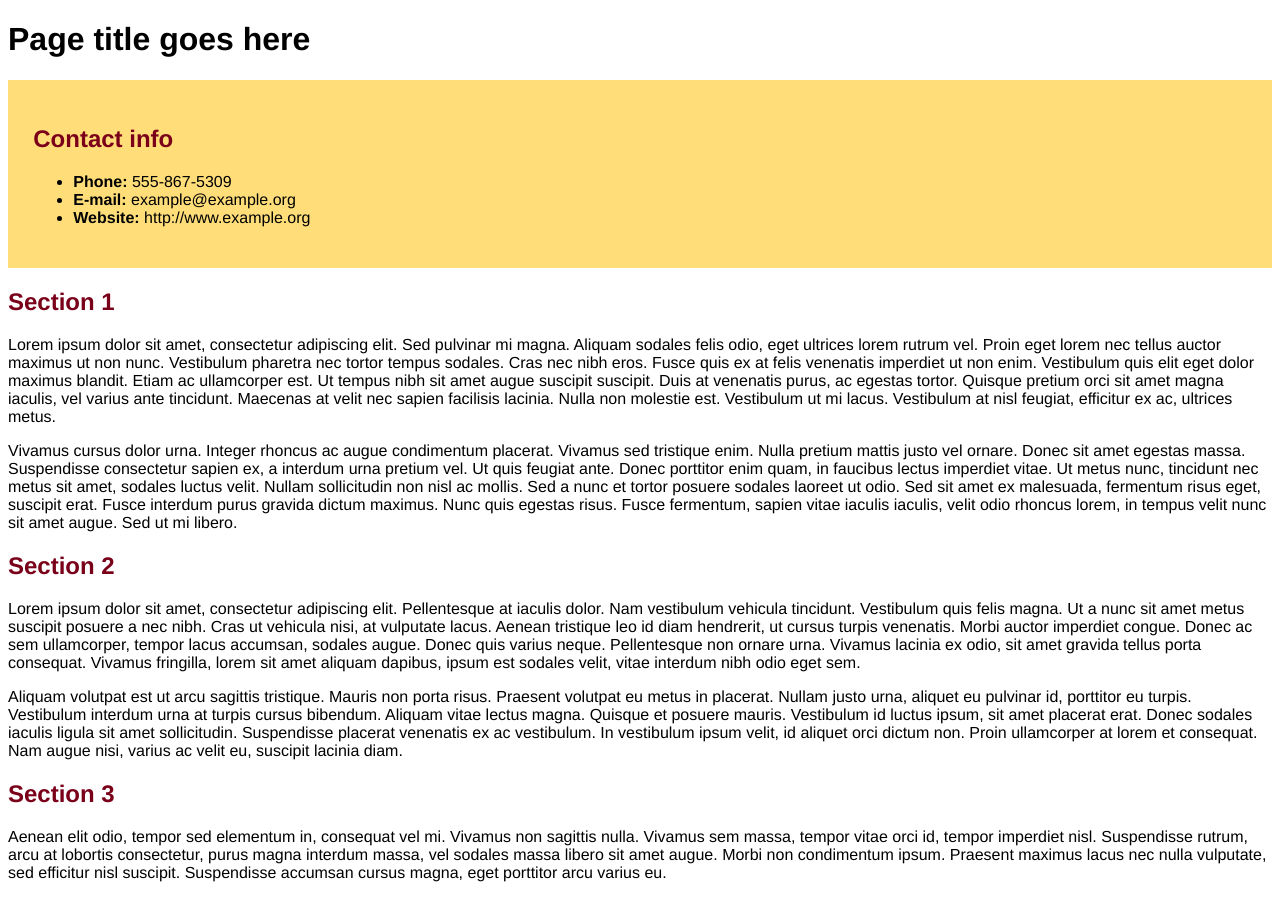
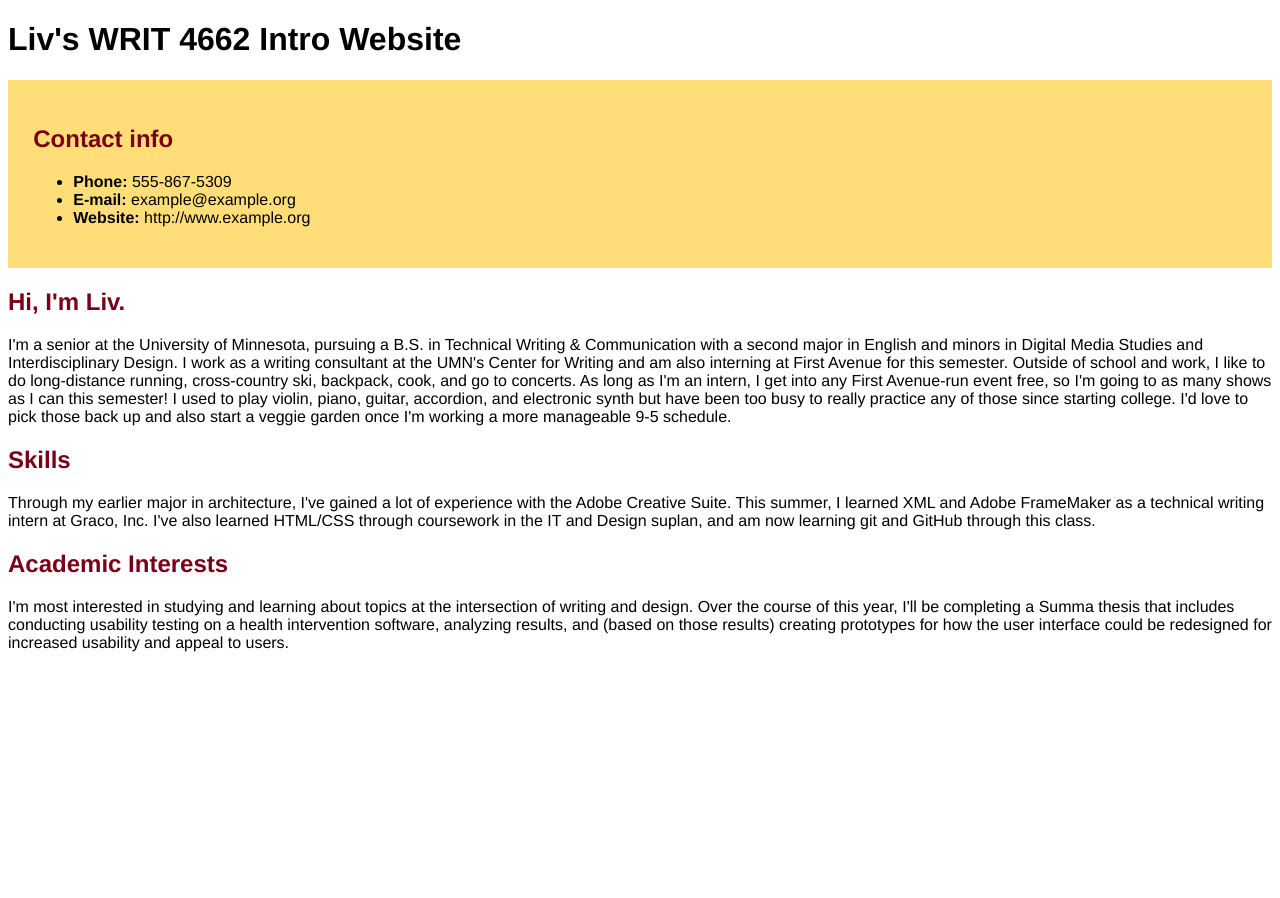
Before and after one commit to liv-riggins/4662-intro, a plain HTML site: page index.html in a window 1280 px wide. After the commit the page ends 800 px from the top, so only its background shows below. Drawn offline with Linux system fonts and the light colour scheme.

Commit message:
added intro information

```diff
--- a/index.html
+++ b/index.html
@@ -6,7 +6,7 @@
 
 <body>
 
-<h1>Page title goes here</h1>
+<h1>Liv's WRIT 4662 Intro Website</h1>
 
 <div id="contact">
 <h2>Contact info</h2>
@@ -17,21 +17,17 @@
 </ul>
 </div>
 
-<h2>Section 1</h2>
+<h2>Hi, I'm Liv.</h2>
 
-<p>Lorem ipsum dolor sit amet, consectetur adipiscing elit. Sed pulvinar mi magna. Aliquam sodales felis odio, eget ultrices lorem rutrum vel. Proin eget lorem nec tellus auctor maximus ut non nunc. Vestibulum pharetra nec tortor tempus sodales. Cras nec nibh eros. Fusce quis ex at felis venenatis imperdiet ut non enim. Vestibulum quis elit eget dolor maximus blandit. Etiam ac ullamcorper est. Ut tempus nibh sit amet augue suscipit suscipit. Duis at venenatis purus, ac egestas tortor. Quisque pretium orci sit amet magna iaculis, vel varius ante tincidunt. Maecenas at velit nec sapien facilisis lacinia. Nulla non molestie est. Vestibulum ut mi lacus. Vestibulum at nisl feugiat, efficitur ex ac, ultrices metus. </p>
+<p>I'm a senior at the University of Minnesota, pursuing a B.S. in Technical Writing & Communication with a second major in English and minors in Digital Media Studies and Interdisciplinary Design.
+I work as a writing consultant at the UMN's Center for Writing and am also interning at First Avenue for this semester. Outside of school and work, I like to do long-distance running, cross-country ski, backpack, cook, and go to concerts. As long as I'm an intern, I get into any First Avenue-run event free, so I'm going to as many shows as I can this semester! I used to play violin, piano, guitar, accordion, and electronic synth but have been too busy to really practice any of those since starting college. I'd love to pick those back up and also start a veggie garden once I'm working a more manageable 9-5 schedule. </p>
 
-<p> Vivamus cursus dolor urna. Integer rhoncus ac augue condimentum placerat. Vivamus sed tristique enim. Nulla pretium mattis justo vel ornare. Donec sit amet egestas massa. Suspendisse consectetur sapien ex, a interdum urna pretium vel. Ut quis feugiat ante. Donec porttitor enim quam, in faucibus lectus imperdiet vitae. Ut metus nunc, tincidunt nec metus sit amet, sodales luctus velit. Nullam sollicitudin non nisl ac mollis. Sed a nunc et tortor posuere sodales laoreet ut odio. Sed sit amet ex malesuada, fermentum risus eget, suscipit erat. Fusce interdum purus gravida dictum maximus. Nunc quis egestas risus. Fusce fermentum, sapien vitae iaculis iaculis, velit odio rhoncus lorem, in tempus velit nunc sit amet augue. Sed ut mi libero.</p>
+<h2>Skills</h2>
 
-<h2>Section 2</h2>
+<p>Through my earlier major in architecture, I've gained a lot of experience with the Adobe Creative Suite. This summer, I learned XML and Adobe FrameMaker as a technical writing intern at Graco, Inc. I've also learned HTML/CSS through coursework in the IT and Design suplan, and am now learning git and GitHub through this class.
+<h2>Academic Interests</h2>
 
-<p>Lorem ipsum dolor sit amet, consectetur adipiscing elit. Pellentesque at iaculis dolor. Nam vestibulum vehicula tincidunt. Vestibulum quis felis magna. Ut a nunc sit amet metus suscipit posuere a nec nibh. Cras ut vehicula nisi, at vulputate lacus. Aenean tristique leo id diam hendrerit, ut cursus turpis venenatis. Morbi auctor imperdiet congue. Donec ac sem ullamcorper, tempor lacus accumsan, sodales augue. Donec quis varius neque. Pellentesque non ornare urna. Vivamus lacinia ex odio, sit amet gravida tellus porta consequat. Vivamus fringilla, lorem sit amet aliquam dapibus, ipsum est sodales velit, vitae interdum nibh odio eget sem.</p>
-
-<p>Aliquam volutpat est ut arcu sagittis tristique. Mauris non porta risus. Praesent volutpat eu metus in placerat. Nullam justo urna, aliquet eu pulvinar id, porttitor eu turpis. Vestibulum interdum urna at turpis cursus bibendum. Aliquam vitae lectus magna. Quisque et posuere mauris. Vestibulum id luctus ipsum, sit amet placerat erat. Donec sodales iaculis ligula sit amet sollicitudin. Suspendisse placerat venenatis ex ac vestibulum. In vestibulum ipsum velit, id aliquet orci dictum non. Proin ullamcorper at lorem et consequat. Nam augue nisi, varius ac velit eu, suscipit lacinia diam. </p>
-
-<h2>Section 3</h2>
-
-<p>Aenean elit odio, tempor sed elementum in, consequat vel mi. Vivamus non sagittis nulla. Vivamus sem massa, tempor vitae orci id, tempor imperdiet nisl. Suspendisse rutrum, arcu at lobortis consectetur, purus magna interdum massa, vel sodales massa libero sit amet augue. Morbi non condimentum ipsum. Praesent maximus lacus nec nulla vulputate, sed efficitur nisl suscipit. Suspendisse accumsan cursus magna, eget porttitor arcu varius eu.</p>
+<p>I'm most interested in studying and learning about topics at the intersection of writing and design. Over the course of this year, I'll be completing a Summa thesis that includes conducting usability testing on a health intervention software, analyzing results, and (based on those results) creating prototypes for how the user interface could be redesigned for increased usability and appeal to users.  </p>
 
 </body>
 </html>
```
